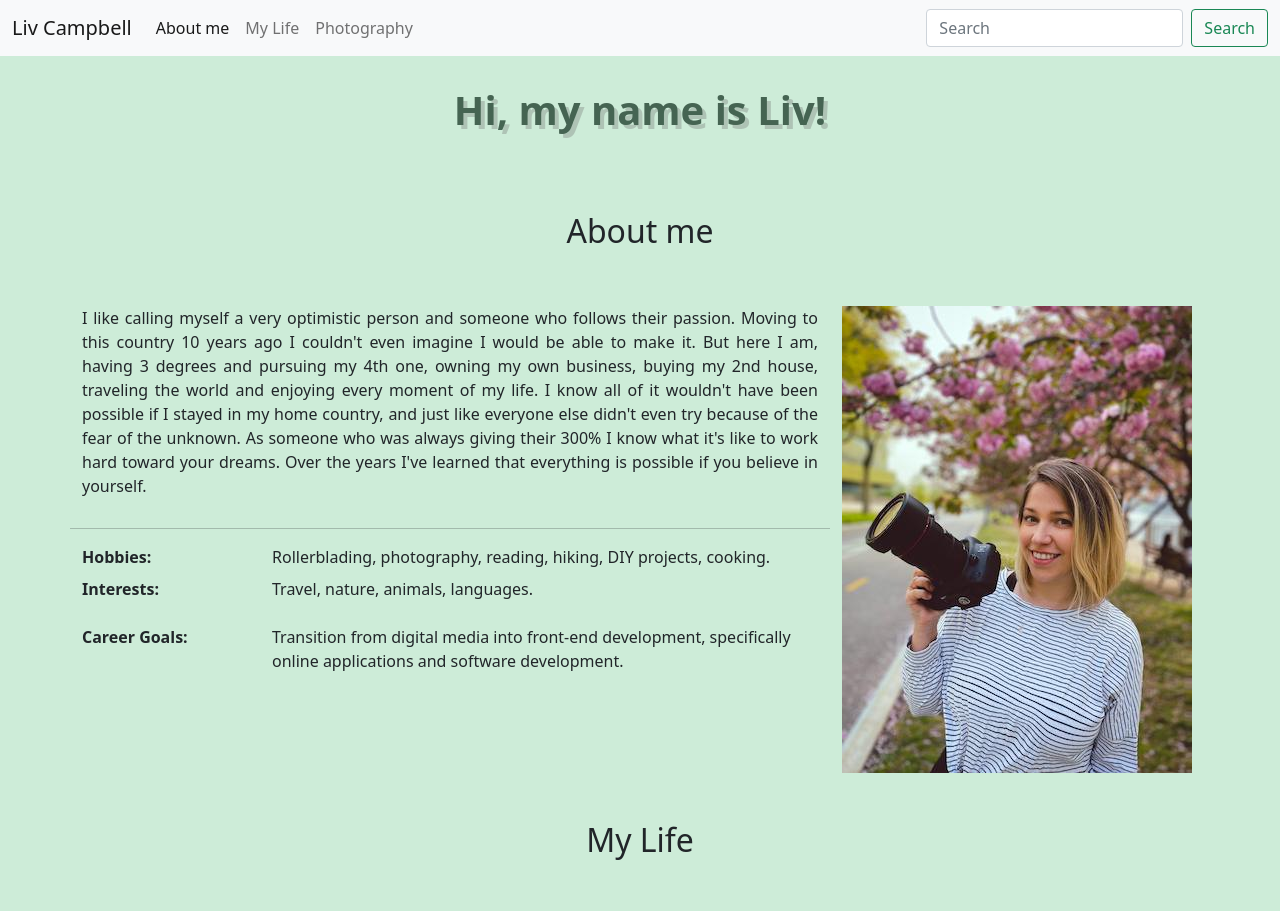
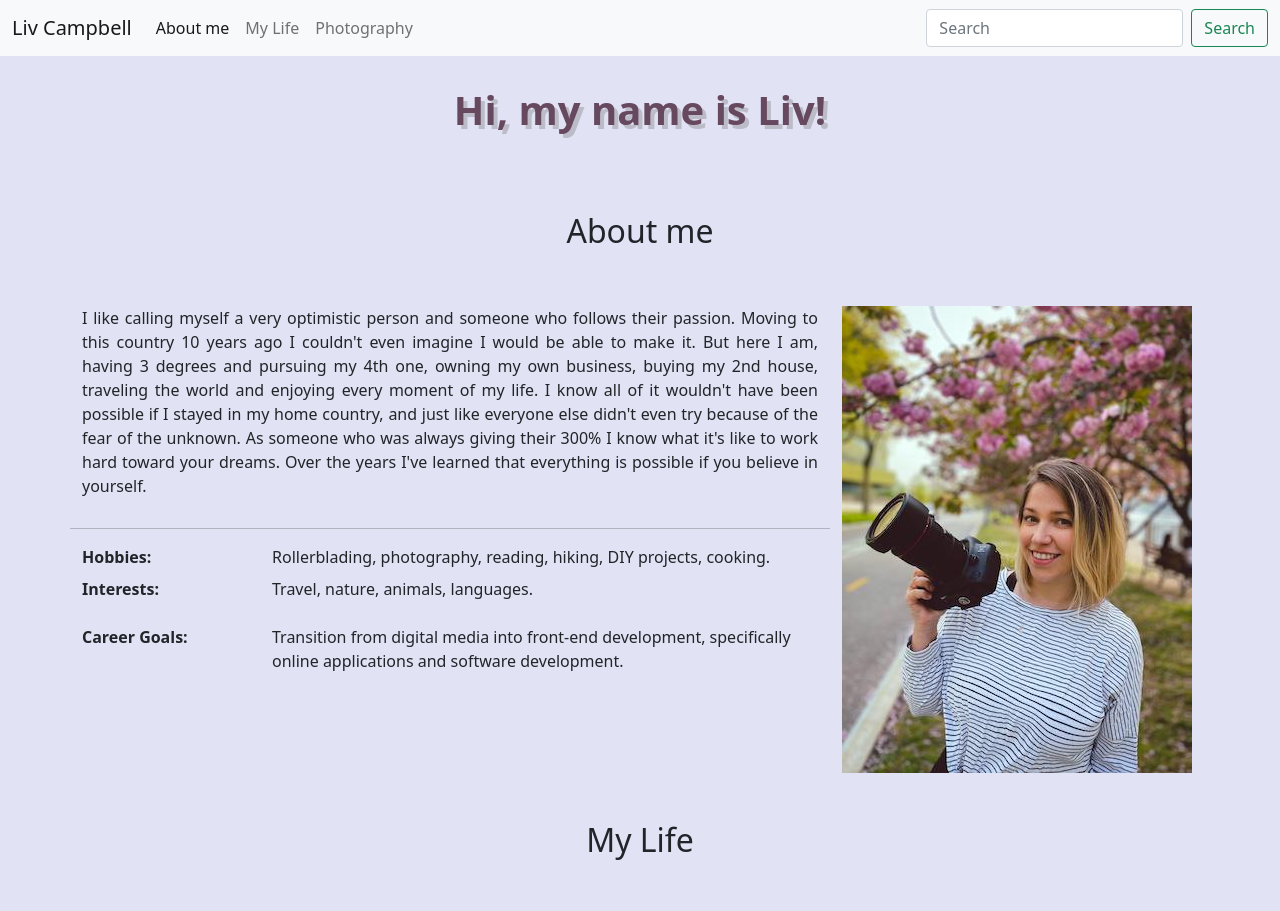
Before and after one commit to MindfulOlivka/m14-hw14-campbell-olivia, a plain HTML site: page index.html in a window 1280 px wide. Shown: the top 911 px of the page. Drawn offline with nearby package versions, Linux system fonts and the light colour scheme.

```diff
--- a/styles.css
+++ b/styles.css
@@ -1,11 +1,8 @@
 body {
-  background-color: rgb(205, 236, 216);
+  background-color: rgb(225, 226, 243);
 }
 
 h1 {
-  color: rgb(69, 100, 82);
+  color: rgb(102, 72, 95);
   text-shadow: 4px 4px rgba(102, 101, 101, 0.297);
 }
-.border {
-  background-color: aqua;
-}
```
